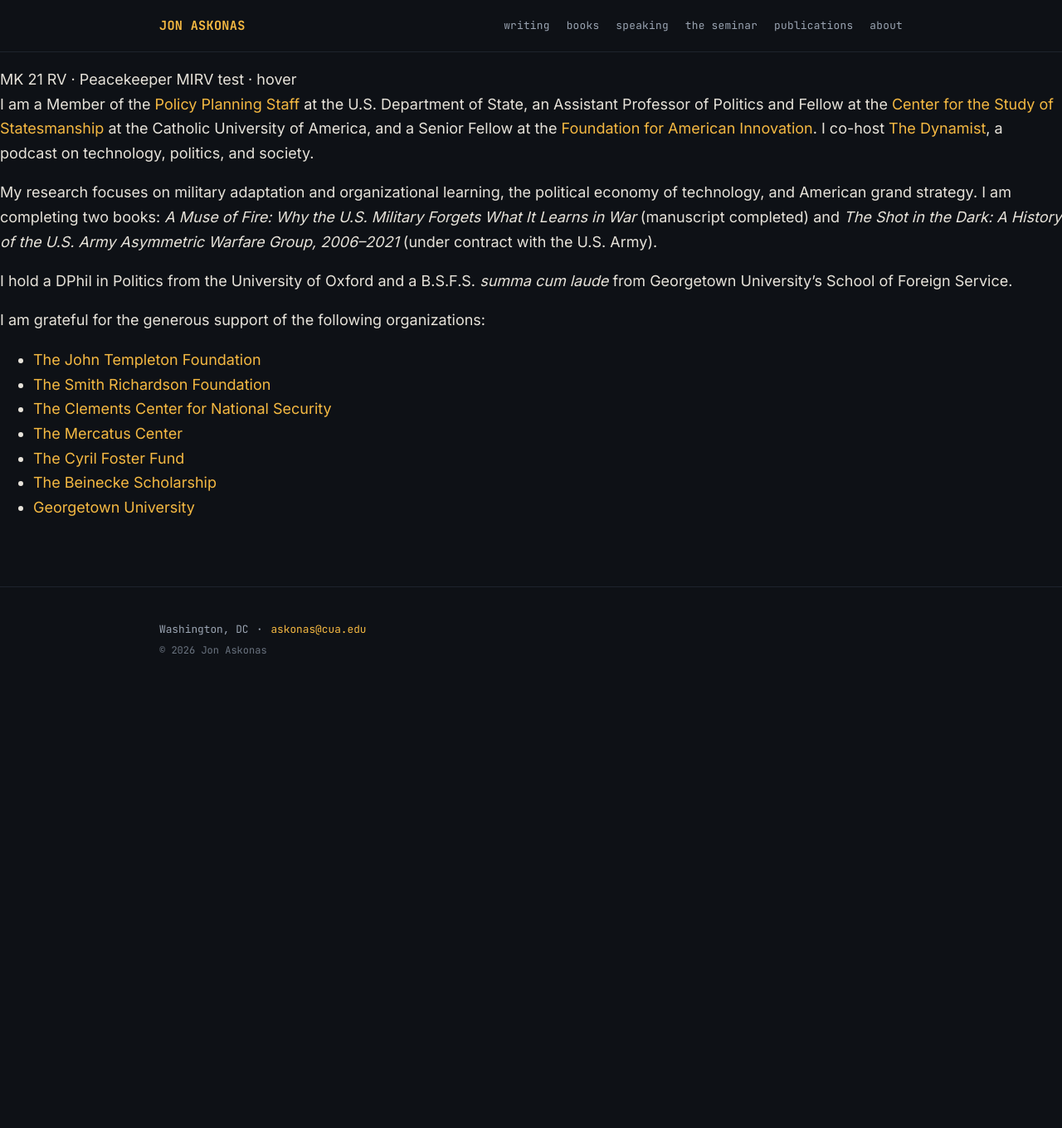
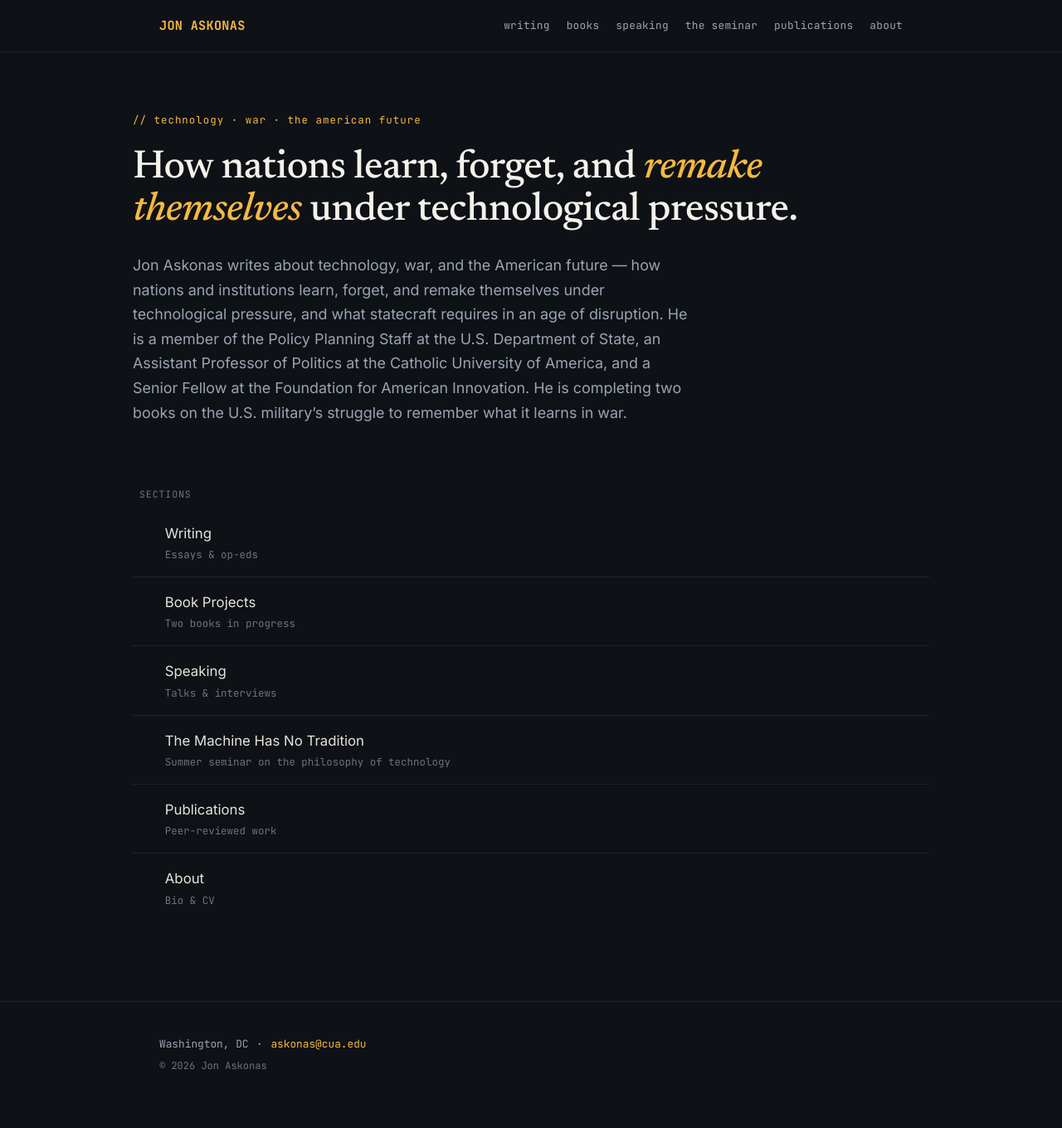
Before and after one commit to jaskonas/jaskonas.github.io, a Jekyll site: the page built from index.md, in a window 1280 px wide. Shown: the whole page at 83% size. Built offline with Jekyll 4.4.1, drawn with Linux system fonts in a browser that asks for light colours; before the commit the page ends 900 px from its top, so only the background shows below that.

Commit message:
Signal theme: spare homepage with hero and arrow-nav menu

```diff
--- /dev/null
+++ b/_data/menu.yml
@@ -0,0 +1,19 @@
+# Homepage destination menu
+- title: Writing
+  url: /writing/
+  desc: Essays & op-eds
+- title: Book Projects
+  url: /books/
+  desc: Two books in progress
+- title: Speaking
+  url: /speaking/
+  desc: Talks & interviews
+- title: The Machine Has No Tradition
+  url: /seminar/
+  desc: Summer seminar on the philosophy of technology
+- title: Publications
+  url: /publications/
+  desc: Peer-reviewed work
+- title: About
+  url: /about/
+  desc: Bio & CV
--- a/_layouts/home.html
+++ b/_layouts/home.html
@@ -2,26 +2,27 @@
 layout: default
 ---
 
-<div id="main" role="main">
-	<div class="wrap">
-		{% if page.image.feature %}
-    <div class="page-lead" style="background-image:url({{ site.url }}/images/{{ page.image.feature }})">
-      <div class="wrap page-lead-content">
-        <h1>{{ page.title }}</h1>
-        {% if page.excerpt %}<h2>{{ page.excerpt }}</h2>{% endif %}
-      </div><!-- /.page-lead-content -->
-    </div><!-- /.page-lead -->
-    {% endif %}
-		{% if page.title != "" %}
-		<div class="page-title">
-			<h1>{{ page.title }}</h1>
-			{% if page.excerpt %}<h2>{{ page.excerpt }}</h2>{% endif %}
-		</div>
-		{% endif %}
-		<div class="archive-wrap">
-			<div class="page-content">
-				{{ content | extlinks }}
-			</div><!-- /.page-content -->
-		</div class="archive-wrap"><!-- /.archive-wrap -->
-	</div><!-- /.wrap -->
-</div><!-- /#main -->
+<main id="main" role="main">
+  <section class="hero container">
+    <p class="kicker">// technology · war · the american future</p>
+    <h1 class="hero-head">How nations learn, forget, and <em>remake themselves</em> under technological pressure.</h1>
+    <div class="hero-bio">
+      {{ content }}
+    </div>
+  </section>
+
+  <section class="home-menu container" aria-label="Site sections">
+    <p class="label menu-label">Sections</p>
+    <ul class="arrow-list">
+      {% for link in site.data.menu %}
+      <li>
+        <a href="{{ site.url }}{{ link.url }}">
+          <span class="caret" aria-hidden="true">❯</span>
+          <span class="al-main">{{ link.title }}</span>
+          <span class="al-meta">{{ link.desc }}</span>
+        </a>
+      </li>
+      {% endfor %}
+    </ul>
+  </section>
+</main>
--- a/_sass/_signal-home.scss
+++ b/_sass/_signal-home.scss
@@ -1 +1,21 @@
-// signal-home (filled in later task)
+.hero { padding: 4.5rem 0 1rem; }
+.hero .kicker { display: block; margin-bottom: 1.4rem; }
+.hero-head {
+  font-size: 3rem;
+  line-height: 1.06;
+  letter-spacing: -0.015em;
+  max-width: 56rem;
+  margin: 0 0 1.6rem;
+}
+.hero-head em { color: var(--gold); }
+.hero-bio { color: var(--dim); font-size: 1.12rem; max-width: var(--measure); }
+.hero-bio a { border-bottom: 1px solid rgba(245, 185, 66, 0.4); }
+.hero-bio a:hover { text-decoration: none; border-bottom-color: var(--gold); }
+
+.home-menu { padding: 2.5rem 0 1rem; }
+.menu-label { margin: 0 0 0.5rem 0.5rem; }
+
+@media (max-width: $bp-mobile) {
+  .hero { padding-top: 3rem; }
+  .hero-head { font-size: 2.1rem; }
+}
--- a/index.md
+++ b/index.md
@@ -6,89 +6,4 @@
   feature: mirv3.png
 ---
 
-<div id="mirv-wrap"><pre id="mirv" aria-label="MIRV reentry vehicles in test"></pre><span class="mirv-caption">MK 21 RV &middot; Peacekeeper MIRV test &middot; hover</span></div>
-<script>
-(function(){
-  var THRESH=155, FS=11, LS=0.05;
-  var seq=['/','|','/','\\','|','/'];
-  var img=new Image(), pre, wrap;
-  var raf, on=false, t=0, art=null, resizeTimer;
-
-  function charW(){
-    var cv=document.createElement('canvas');
-    var ctx=cv.getContext('2d');
-    ctx.font=FS+'px "Courier New"';
-    return ctx.measureText('M').width + FS*LS;
-  }
-
-  function buildArt(cols){
-    var rows=Math.round(cols*(img.naturalHeight/img.naturalWidth)*0.5);
-    var cv=document.createElement('canvas');
-    cv.width=cols; cv.height=rows;
-    var ctx=cv.getContext('2d');
-    ctx.drawImage(img,0,0,cols,rows);
-    var px=ctx.getImageData(0,0,cols,rows).data;
-    var base=[],bright=[];
-    for(var y=0;y<rows;y++){
-      var row=[];
-      for(var x=0;x<cols;x++){
-        var i=(y*cols+x)*4;
-        var lum=px[i]*0.299+px[i+1]*0.587+px[i+2]*0.114;
-        row.push(lum>THRESH?'/':' ');
-        if(lum>THRESH)bright.push([x,y]);
-      }
-      base.push(row);
-    }
-    return {base:base,bright:bright};
-  }
-
-  function draw(a){pre.textContent=a.map(function(r){return r.join('');}).join('\n');}
-
-  function tick(){
-    if(!on)return;
-    var a=art.base.map(function(r){return r.slice();});
-    for(var j=0;j<art.bright.length;j++){
-      var bx=art.bright[j][0],by=art.bright[j][1];
-      a[by][bx]=seq[(t+bx+by*4)%seq.length];
-    }
-    draw(a);t++;
-    raf=requestAnimationFrame(tick);
-  }
-
-  function update(){
-    var w=wrap.clientWidth||320;
-    var cols=Math.max(20,Math.floor(w/charW()));
-    art=buildArt(cols);
-    if(!on)draw(art.base);
-  }
-
-  img.onload=function(){
-    pre=document.getElementById('mirv');
-    wrap=document.getElementById('mirv-wrap');
-    update();
-    wrap.onmouseenter=function(){on=true;tick();};
-    wrap.onmouseleave=function(){on=false;cancelAnimationFrame(raf);draw(art.base);};
-    window.addEventListener('resize',function(){
-      clearTimeout(resizeTimer);
-      resizeTimer=setTimeout(update,150);
-    });
-  };
-  img.src='{{ site.url }}/images/mirv3.png';
-})();
-</script>
-
-I am a Member of the [Policy Planning Staff](https://www.state.gov/bureaus-offices/under-secretary-for-political-affairs/policy-planning-staff/) at the U.S. Department of State, an Assistant Professor of Politics and Fellow at the [Center for the Study of Statesmanship](https://css.cua.edu/team-members/jonathan-askonas/) at the Catholic University of America, and a Senior Fellow at the [Foundation for American Innovation](https://www.thefai.org/). I co-host [The Dynamist](https://www.thefai.org/the-dynamist), a podcast on technology, politics, and society.
-
-My research focuses on military adaptation and organizational learning, the political economy of technology, and American grand strategy. I am completing two books: *A Muse of Fire: Why the U.S. Military Forgets What It Learns in War* (manuscript completed) and *The Shot in the Dark: A History of the U.S. Army Asymmetric Warfare Group, 2006–2021* (under contract with the U.S. Army).
-
-I hold a DPhil in Politics from the University of Oxford and a B.S.F.S. *summa cum laude* from Georgetown University's School of Foreign Service.
-
-I am grateful for the generous support of the following organizations:
-
-+ [The John Templeton Foundation](https://www.templeton.org/)
-+ [The Smith Richardson Foundation](https://www.srf.org/)
-+ [The Clements Center for National Security](http://www.clementscenter.org)
-+ [The Mercatus Center](https://www.mercatus.org/)
-+ [The Cyril Foster Fund](http://www.politics.ox.ac.uk)
-+ [The Beinecke Scholarship](http://fdnweb.org/beinecke/)
-+ [Georgetown University](http://www.georgetown.edu)
+Jon Askonas writes about technology, war, and the American future — how nations and institutions learn, forget, and remake themselves under technological pressure, and what statecraft requires in an age of disruption. He is a member of the Policy Planning Staff at the U.S. Department of State, an Assistant Professor of Politics at the Catholic University of America, and a Senior Fellow at the Foundation for American Innovation. He is completing two books on the U.S. military's struggle to remember what it learns in war.
```
